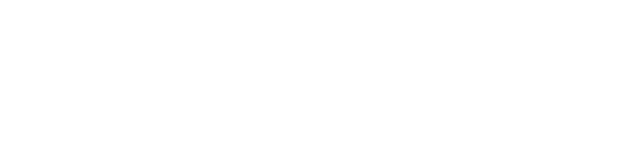
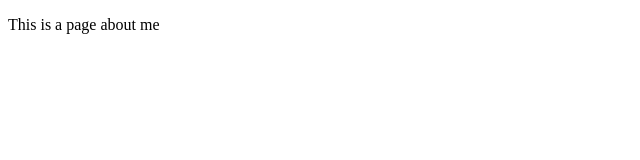
Before and after one commit to ematte/stayathome-example, a plain HTML site: page dist/about.html in a window 1280 px wide. Shown: the whole page, without its empty margins (0-640 px from the left). Drawn offline with Linux system fonts and the light colour scheme.

Commit message:
Update about.html
new

```diff
--- a/dist/about.html
+++ b/dist/about.html
@@ -6,6 +6,6 @@
     <title>Document</title>
 </head>
 <body>
-
+ <p>This is a page about me</p>
 </body>
 </html>
```
